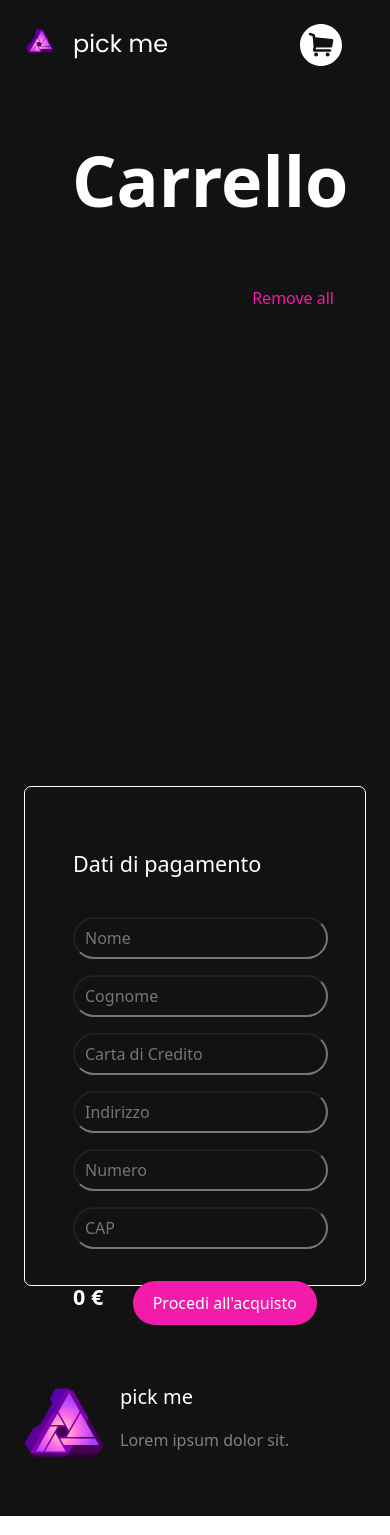
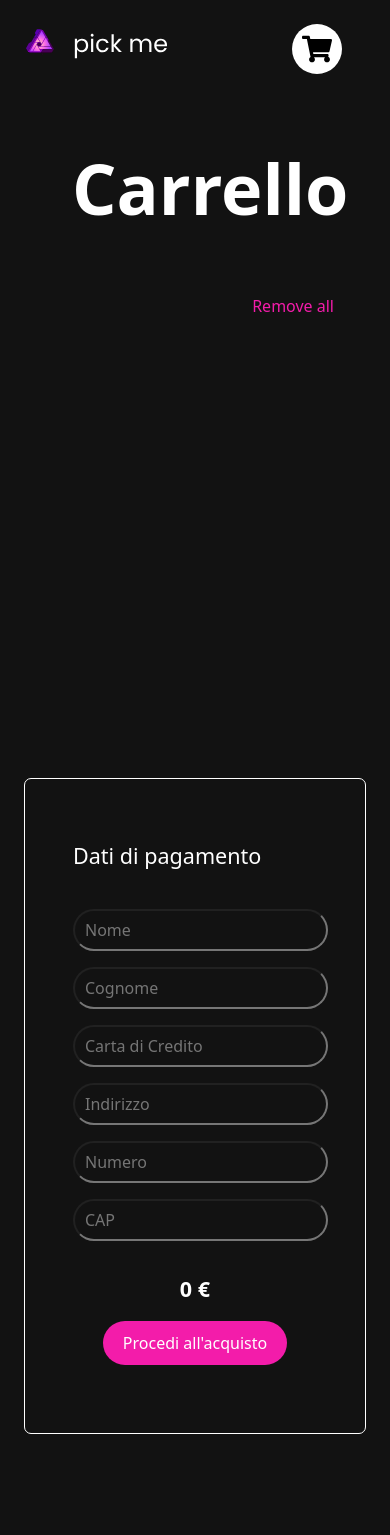
Before and after one commit to matteopelusi7/redux-react-pick-me, a React (Create React App) app: page /checkout in a window 390 px wide. Shown: the top 1535 px of the page. Built offline with nearby package versions, Linux system fonts and the light colour scheme.

Commit message:
completed

```diff
--- a/src/components/BodyCart.js
+++ b/src/components/BodyCart.js
@@ -23,14 +23,14 @@ const BodyCart = () => {
         <div className='row mx-5'>
             <h2 className='cart-title col-12'>Carrello</h2>
         </div>
-        <div className='row px-4 my-4 d-flex justify-content-between gap-3'>
+        <div className='row px-4 my-4 d-flex justify-content-between'>
             <div className='col-12 col-md-6 cart-collect d-flex flex-column p-3 mb-3'>
                 <button className='remove-all pb-3' onClick={() => dispatch(cleanCart())}>
                     <p className='text-end p-3 category'>Remove all</p>
                 </button>
                 {cart.map((el) => {
                     return (
-                        <div className='container-buy d-flex justify-content-between pb-4'>
+                        <div key={el.id} className='container-buy d-flex justify-content-between pb-4'>
                             <div className='d-flex align-items-center gap-3'>
                                 <div className='pr-3'>
                                     <img className='img-cart' src={el.url} height={'80px'} width={'150px'} alt="" />
@@ -84,8 +84,8 @@ const BodyCart = () => {
                                 <input type="text" name="civico" onBlur={handleBlur} value={values.civico} placeholder='Numero' onChange={handleChange} />
                                 <input type="text" name="cap" onBlur={handleBlur} value={values.cap} placeholder='CAP' onChange={handleChange} />
                             </div>
-                            <div className='pt-3 d-flex align-center payment justify-content-between flex-wrap gap-3'>
-                                <p className='mb-0 fs-4'>{total} €</p>
+                            <div className='cont-pay pt-3 d-flex align-center payment justify-content-between flex-wrap gap-3'>
+                                <p className='mb-0 fs-4 text-center'>{total} €</p>
                                 <button type="">Procedi all'acquisto</button>
                             </div>
                         </form>
--- a/src/components/Card.js
+++ b/src/components/Card.js
@@ -1,7 +1,8 @@
 import React from 'react'
-import { ReactComponent as CartIcon } from "../images/purple-cart.svg";
+// import { ReactComponent as CartIcon } from "../images/purple-cart.svg";
 import { addSingleItemToCart } from '../redux/reducers/cart-reducer';
 import { useDispatch } from 'react-redux';
+import { FaShoppingCart } from "react-icons/fa";
 
 const Card = ({urls, likes, id}) => {
 
@@ -17,7 +18,9 @@ const Card = ({urls, likes, id}) => {
               likes,
               url: urls.full
             }))}>
-                <CartIcon />
+              <div className='img-cart-3'>
+                <FaShoppingCart />
+              </div>
             </button>
         </div>
     </div>
--- a/src/components/Header.js
+++ b/src/components/Header.js
@@ -1,7 +1,8 @@
 import React from 'react'
 import logo from '../images/logo.svg'
 import { Link } from 'react-router-dom'
-import { ReactComponent as CartIcon } from "../images/cart.svg";
+// import { ReactComponent as CartIcon } from "../images/cart.svg";
+import { FaShoppingCart } from "react-icons/fa";
 
 const Header = () => {
   return (
@@ -12,7 +13,9 @@ const Header = () => {
                     <img src={logo} alt="logo" />
                 </Link>
                 <Link to='/checkout'>
-                    <CartIcon />
+                    <div className='img-cart-2'>
+                        <FaShoppingCart />
+                    </div>
                 </Link>
             </div>
         </div>
--- a/src/index.css
+++ b/src/index.css
@@ -155,7 +155,7 @@ img {
 }
 
 .cart-pay {
-  height: 500px;
+  min-height: 500px;
   border: 1px solid white;
   border-radius: 7px;
 }
@@ -220,6 +220,38 @@ img {
   transition: all 200ms ease-in-out;
 }
 
+.img-cart-2 {
+  font-size: 30px;
+  color: black;
+  background-color: white;
+  padding: 10px;
+  border-radius: 999px;
+  display: flex;
+  align-items: center;
+  justify-content: center;
+}
+
+.img-cart-3 {
+  font-size: 22px;
+  color: white;
+  background-color: #f31caa;
+  padding: 10px;
+  border-radius: 999px;
+  display: flex;
+  align-items: center;
+  justify-content: center;
+}
+
+.img-cart-2:hover {
+  background-color: #ad3eff;
+  transition: all 200ms ease-in-out;
+}
+
+.img-cart-3:hover {
+  background-color: #ad3eff;
+  transition: all 200ms ease-in-out;
+}
+
 @media all and (max-width: 767px) {
   .card-w {
     width: 90%;
@@ -227,4 +259,13 @@ img {
     margin: 20px 7px;
     position: relative;
   }
+
+  .cont-pay {
+    display: flex;
+    align-items: center;
+    flex-direction: column;
+    justify-content: center;
+    padding-bottom: 20px;
+  }
+
 }
```
